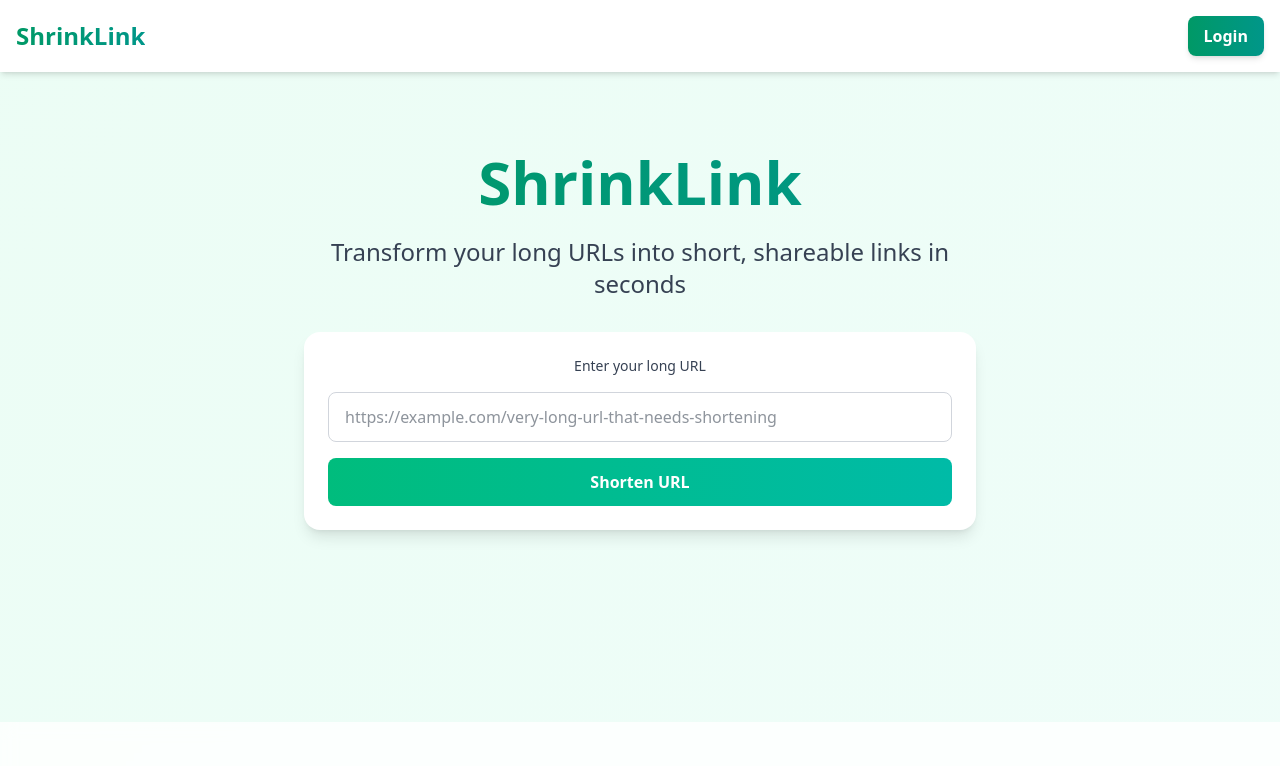
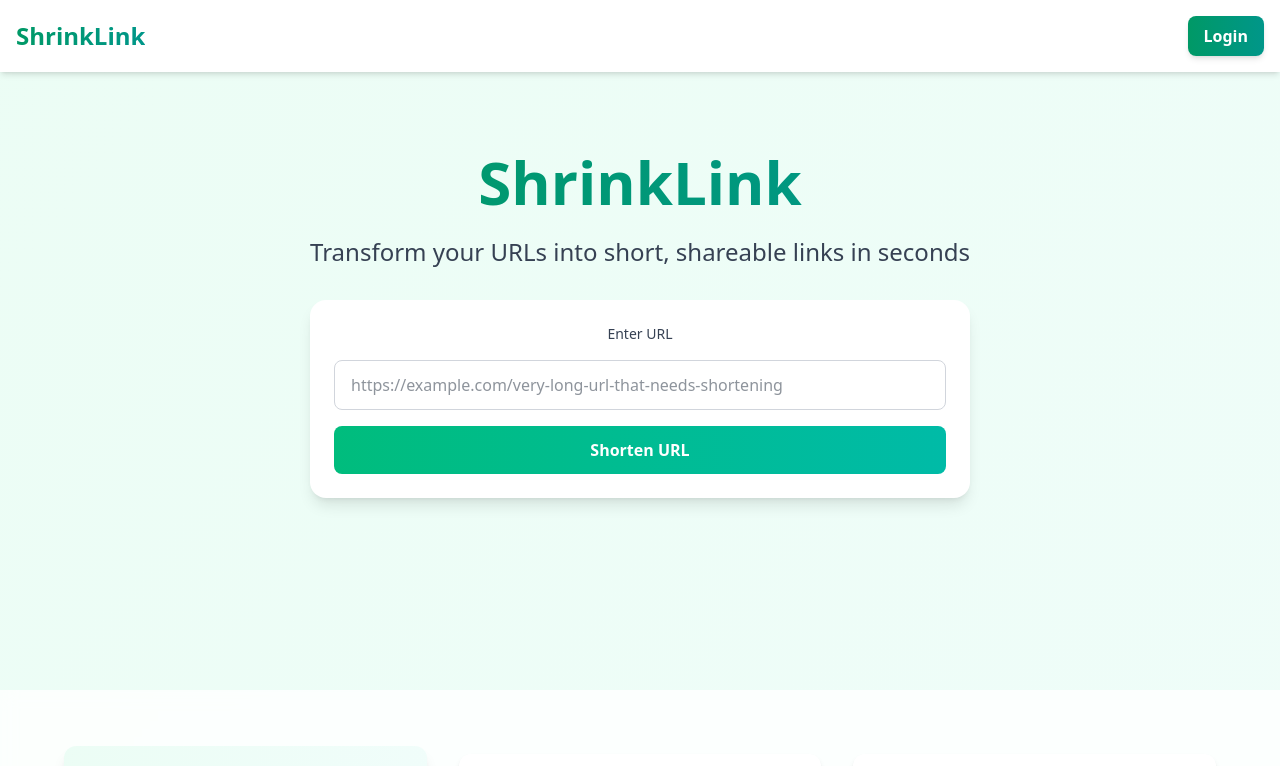
Before and after one commit to mohammedbilalns/ShrinkLink, a React (Vite) app in the folder frontend/: page / in a window 1280 px wide. Shown: the top 766 px of the page. Built offline with nearby package versions, Linux system fonts and the light colour scheme; no server answers.

Commit message:
load baackend url from env

```diff
--- a/frontend/src/components/UrlForm.jsx
+++ b/frontend/src/components/UrlForm.jsx
@@ -80,7 +80,7 @@ function UrlForm() {
     <form onSubmit={handleSubmit} className="w-full max-w-2xl">
       <div className="bg-white shadow-lg rounded-2xl px-6 py-6 w-full flex flex-col gap-4">
         <Label.Root htmlFor="url" className="text-sm font-medium text-gray-700">
-          Enter your long URL
+          Enter URL
         </Label.Root>
         <input
           id="url"
--- a/frontend/src/pages/HomePage.jsx
+++ b/frontend/src/pages/HomePage.jsx
@@ -76,15 +76,15 @@ export default function HomePage() {
   ];
 
   return (
-    <main className="min-h-[calc(100vh-5rem)] flex flex-col bg-gradient-to-br from-emerald-50 to-teal-50 text-gray-800">
+    <main className="min-h-[calc(100vh-5rem)] flex flex-col bg-linear-to-br from-emerald-50 to-teal-50 text-gray-800">
       {/* Hero Section */}
-      <section className="flex-grow flex flex-col items-center justify-center px-4 py-12 md:py-20">
+      <section className="grow flex flex-col items-center justify-center px-4 py-12 md:py-20">
         <div className="max-w-4xl mx-auto text-center">
-          <h1 className="text-4xl md:text-6xl font-extrabold text-transparent bg-clip-text bg-gradient-to-r from-emerald-600 to-teal-600 mb-6">
+          <h1 className="text-4xl md:text-6xl font-extrabold text-transparent bg-clip-text bg-linear-to-r from-emerald-600 to-teal-600 mb-6">
             ShrinkLink
           </h1>
           <p className="text-xl md:text-2xl text-gray-700 mb-8 max-w-2xl mx-auto">
-            Transform your long URLs into short, shareable links in seconds
+            Transform your URLs into short, shareable links in seconds
           </p>
 
           {/* URL Form */}
--- a/frontend/src/utils/axiosInstance.js
+++ b/frontend/src/utils/axiosInstance.js
@@ -3,7 +3,7 @@ import store from "../store";
 import { logout } from "../store/slices/authSlice";
 
 const axiosInstance = axios.create({
-  baseURL: "http://localhost:5000",
+  baseURL: import.meta.env.VITE_BACKEND_URL,
   withCredentials: true,
 });
 
```
